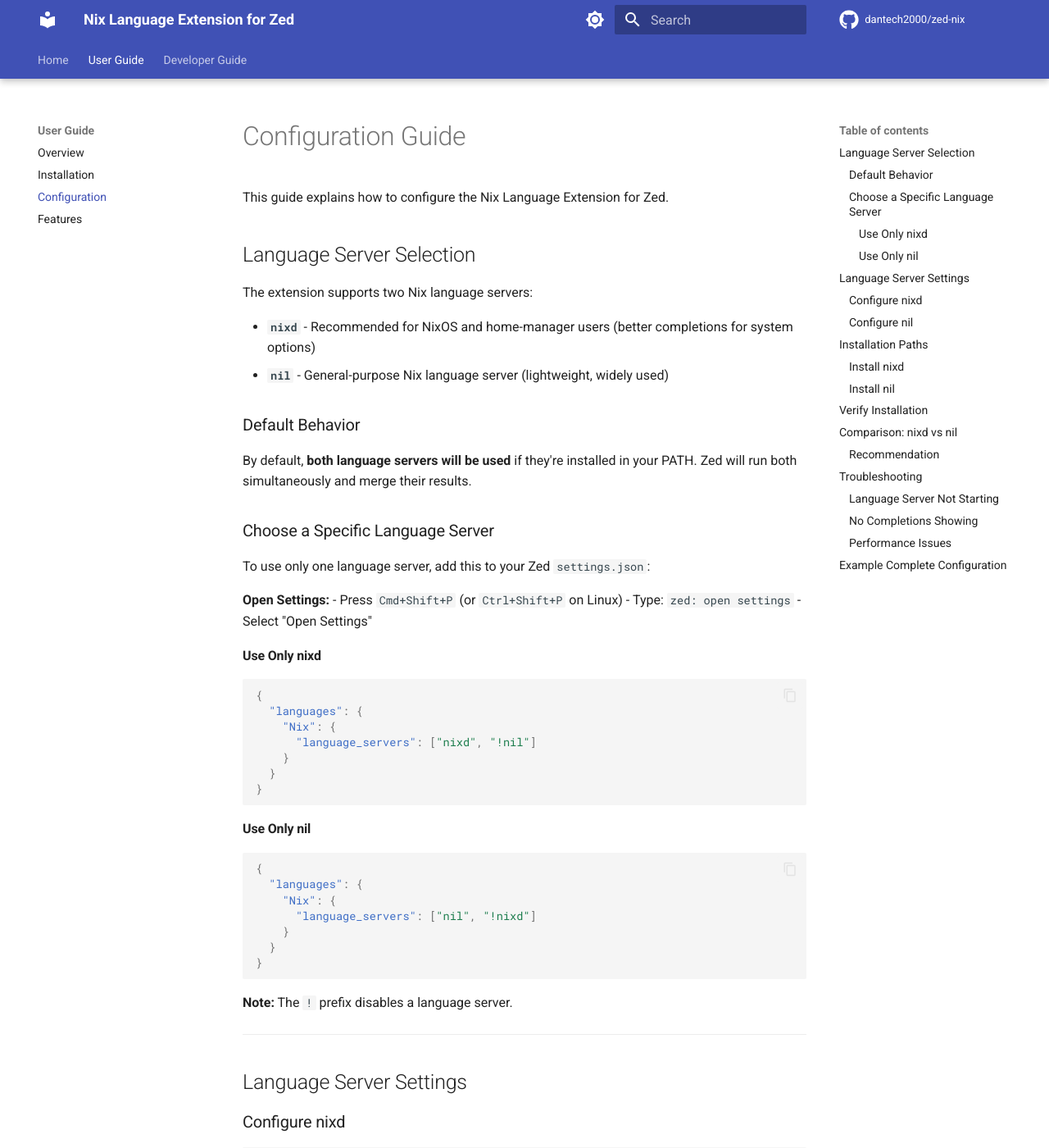
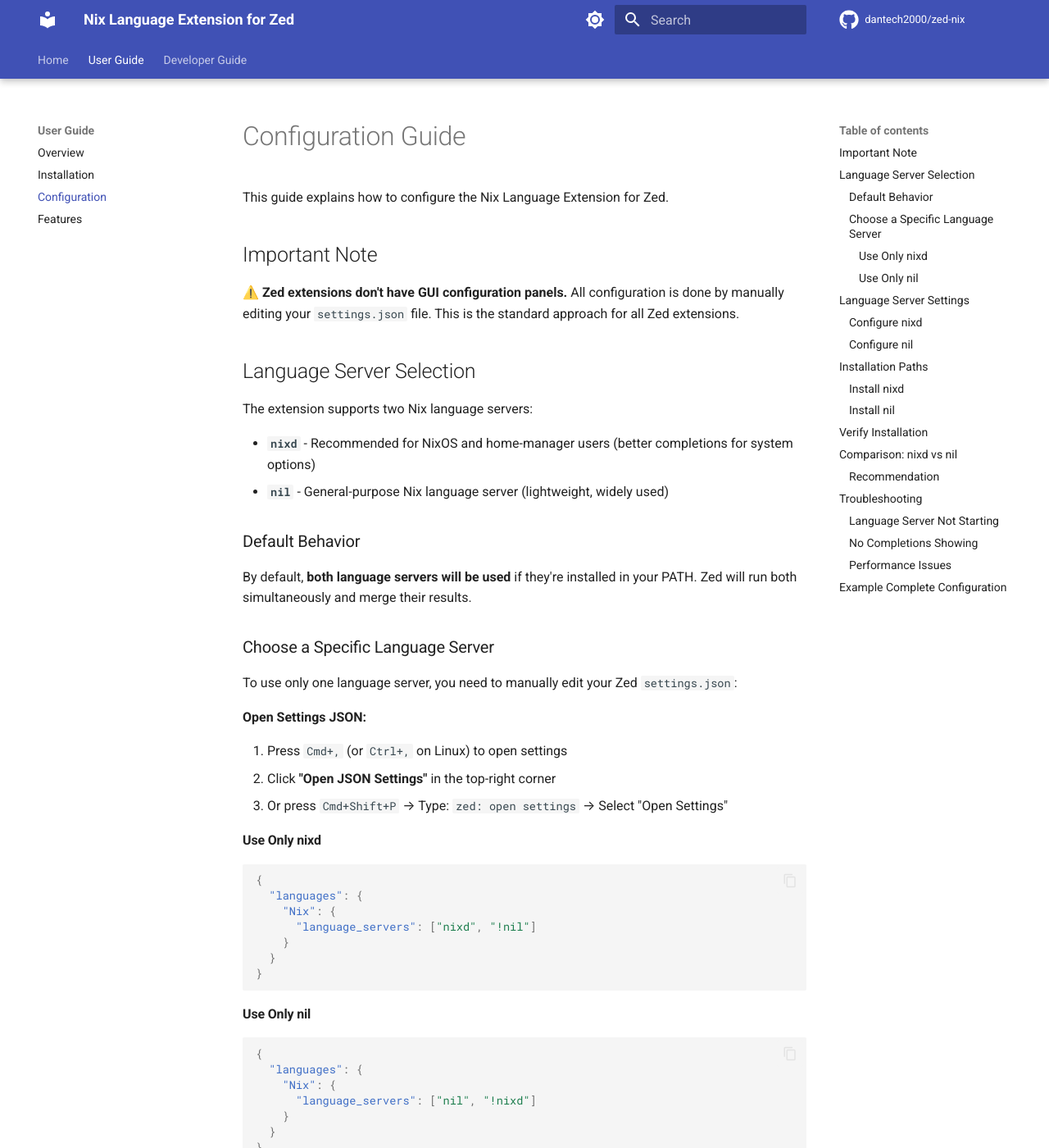
Before and after one commit to dantech2000/zed-nix, an MkDocs documentation site: the page built from docs/user-guide/configuration.md, in a window 1280 px wide and 1400 px high. Shown: the whole window at 82% size. Built offline with MkDocs 1.6.1 and Material for MkDocs 9.7.7, drawn with Linux system fonts in a browser that asks for light colours; comment, search, counter and statistics services are not loaded; the version menu is left out.

Commit message:
Declare language servers in extension.toml and clarify configuration
- Add [language_servers.nixd] and [language_servers.nil] declarations
- Update configuration docs to clarify no GUI panel exists (standard for Zed)
- Explain that settings.json must be manually edited
- This is expected Zed extension behavior

```diff
--- a/docs/user-guide/configuration.md
+++ b/docs/user-guide/configuration.md
@@ -1,6 +1,10 @@
 # Configuration Guide
 
 This guide explains how to configure the Nix Language Extension for Zed.
+
+## Important Note
+
+⚠️ **Zed extensions don't have GUI configuration panels.** All configuration is done by manually editing your `settings.json` file. This is the standard approach for all Zed extensions.
 
 ## Language Server Selection
 
@@ -15,12 +19,13 @@ By default, **both language servers will be used** if they're installed in your
 
 ### Choose a Specific Language Server
 
-To use only one language server, add this to your Zed `settings.json`:
+To use only one language server, you need to manually edit your Zed `settings.json`:
 
-**Open Settings:**
-- Press `Cmd+Shift+P` (or `Ctrl+Shift+P` on Linux)
-- Type: `zed: open settings`
-- Select "Open Settings"
+**Open Settings JSON:**
+
+1. Press `Cmd+,` (or `Ctrl+,` on Linux) to open settings
+2. Click **"Open JSON Settings"** in the top-right corner
+3. Or press `Cmd+Shift+P` → Type: `zed: open settings` → Select "Open Settings"
 
 #### Use Only nixd
 
```
Also changed, not shown: extension.toml (+8 -0 lines).
